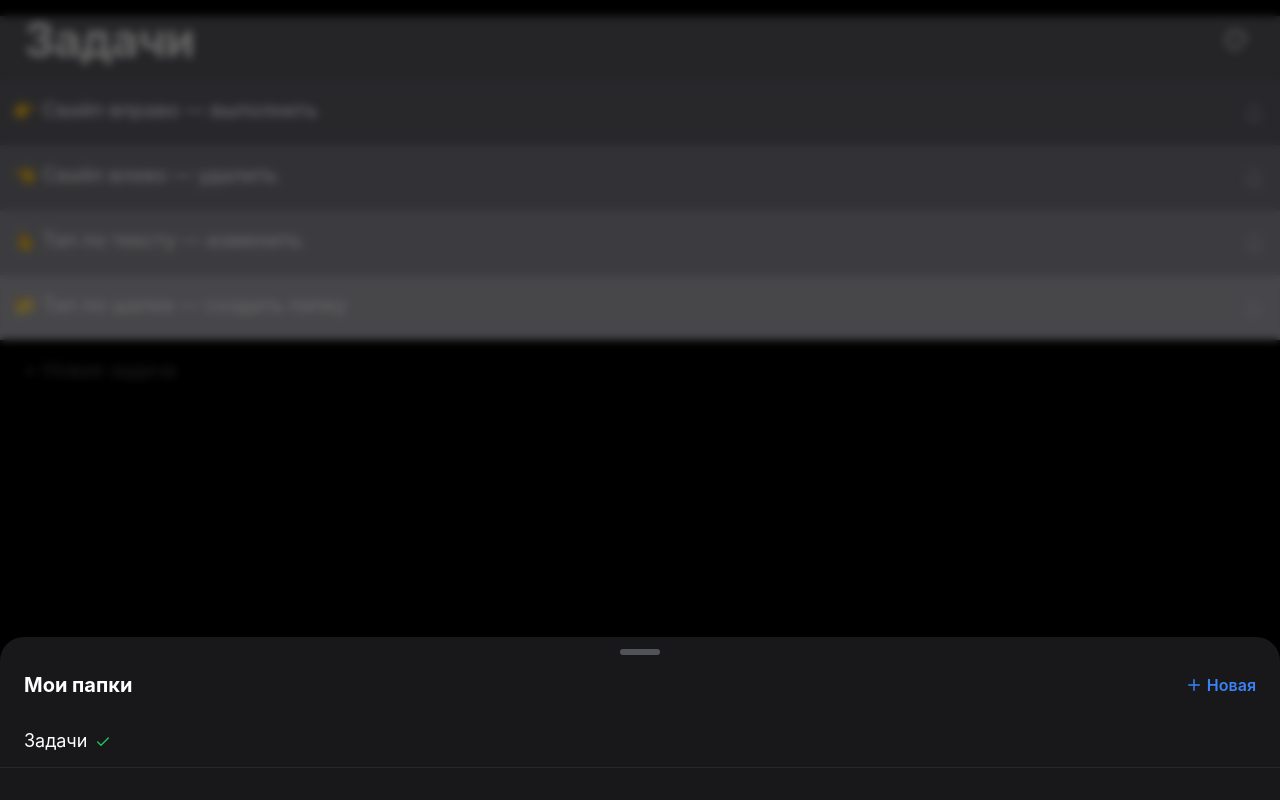
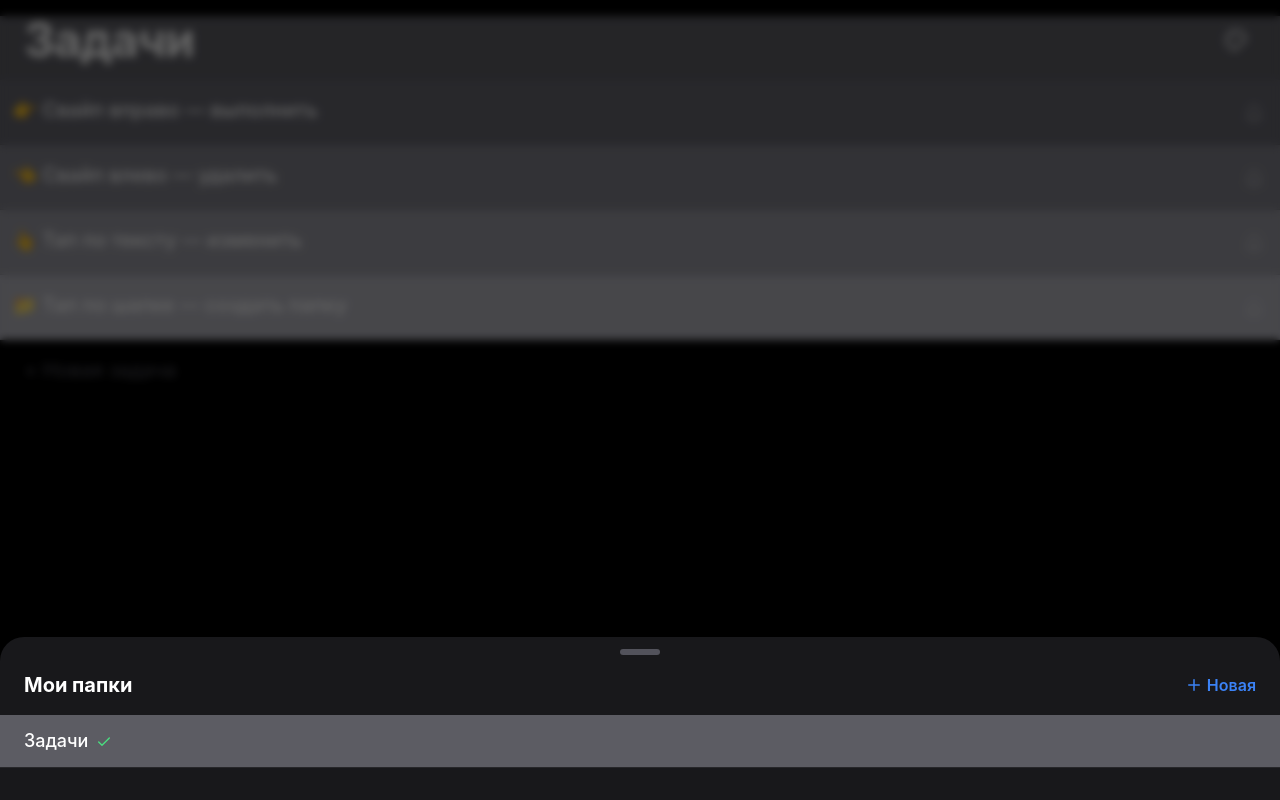
Before and after one commit to SKZHPRVT/task_time_place, a React (Vite) app: page / in a window 1280 px wide. Both pictures are taken after a click on the button "Задачи". Built offline with nearby package versions, Linux system fonts and the light colour scheme.

Commit message:
Feat: folder sheet rows colored with folder's header color, adaptive text

```diff
--- a/src/components/FolderSheet.tsx
+++ b/src/components/FolderSheet.tsx
@@ -1,8 +1,8 @@
-import { useState } from 'react';
 import { motion, AnimatePresence, PanInfo } from 'framer-motion';
 import { Folder } from '../types';
 import { Plus, X, Check } from 'lucide-react';
 import { haptic } from '../lib/telegram';
+import { getHeaderTaskColors, isLightColor } from '../utils/color';
 
 interface FolderSheetProps {
   isOpen: boolean;
@@ -20,7 +20,6 @@ export function FolderSheet({ isOpen, folders, activeFolderId, onClose, onSwitch
   };
 
   const handleCreateClick = () => {
-    // Используем нативный prompt браузера (одно окно, не ломает стейт)
     const name = window.prompt('Название новой папки:');
     if (name && name.trim()) {
       onCreate(name.trim());
@@ -68,10 +67,17 @@ export function FolderSheet({ isOpen, folders, activeFolderId, onClose, onSwitch
             </div>
 
             <div className="max-h-[50vh] overflow-y-auto">
-              {folders.map(folder => (
+              {folders.map(folder => {
+                const colors = getHeaderTaskColors(folder.baseColor);
+                const headerBg = colors.header;
+                const light = isLightColor(folder.baseColor);
+                const textColor = light ? 'text-zinc-900' : 'text-white';
+
+                return (
                   <div
                     key={folder.id}
                     className="flex items-center justify-between px-6 py-3 border-b border-zinc-800"
+                    style={{ backgroundColor: headerBg }}
                   >
                     <button
                       onClick={() => {
@@ -79,11 +85,11 @@ export function FolderSheet({ isOpen, folders, activeFolderId, onClose, onSwitch
                         haptic('light');
                         onClose();
                       }}
-                    className="flex-1 text-left text-white text-lg"
+                      className={`flex-1 text-left text-lg font-medium ${textColor}`}
                     >
                       {folder.name}
                       {folder.id === activeFolderId && (
-                      <Check size={16} className="inline ml-2 text-green-500" />
+                        <Check size={16} className={`inline ml-2 ${light ? 'text-green-700' : 'text-green-400'}`} />
                       )}
                     </button>
                     {folders.length > 1 && (
@@ -94,11 +100,12 @@ export function FolderSheet({ isOpen, folders, activeFolderId, onClose, onSwitch
                         }}
                         className="p-2 active:opacity-50"
                       >
-                      <X size={18} className="text-red-500" />
+                        <X size={18} className={light ? 'text-red-700' : 'text-red-400'} />
                       </button>
                     )}
                   </div>
-              ))}
+                );
+              })}
             </div>
           </motion.div>
         </>
```
Lines whose indentation alone changed are shown as unchanged.
